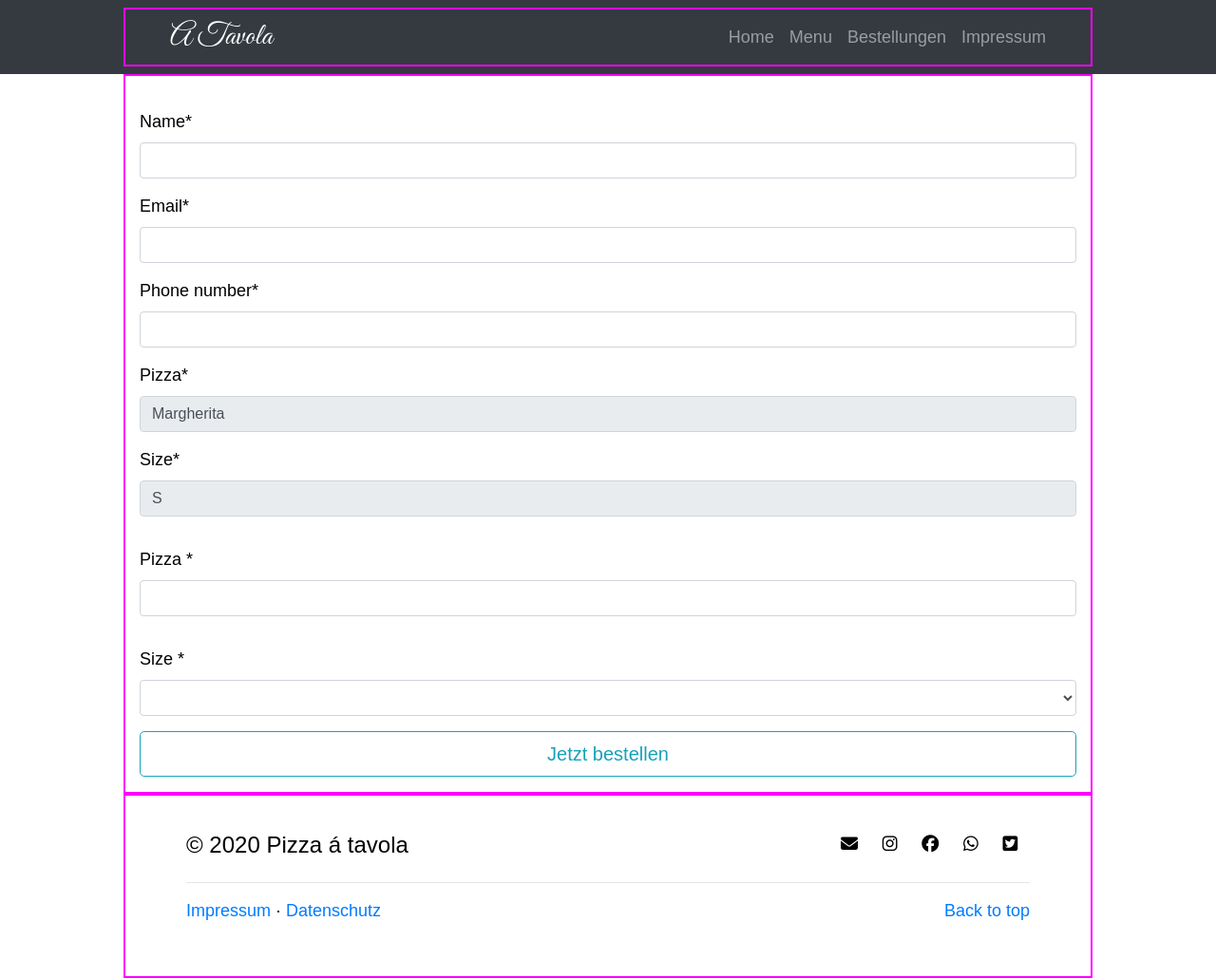
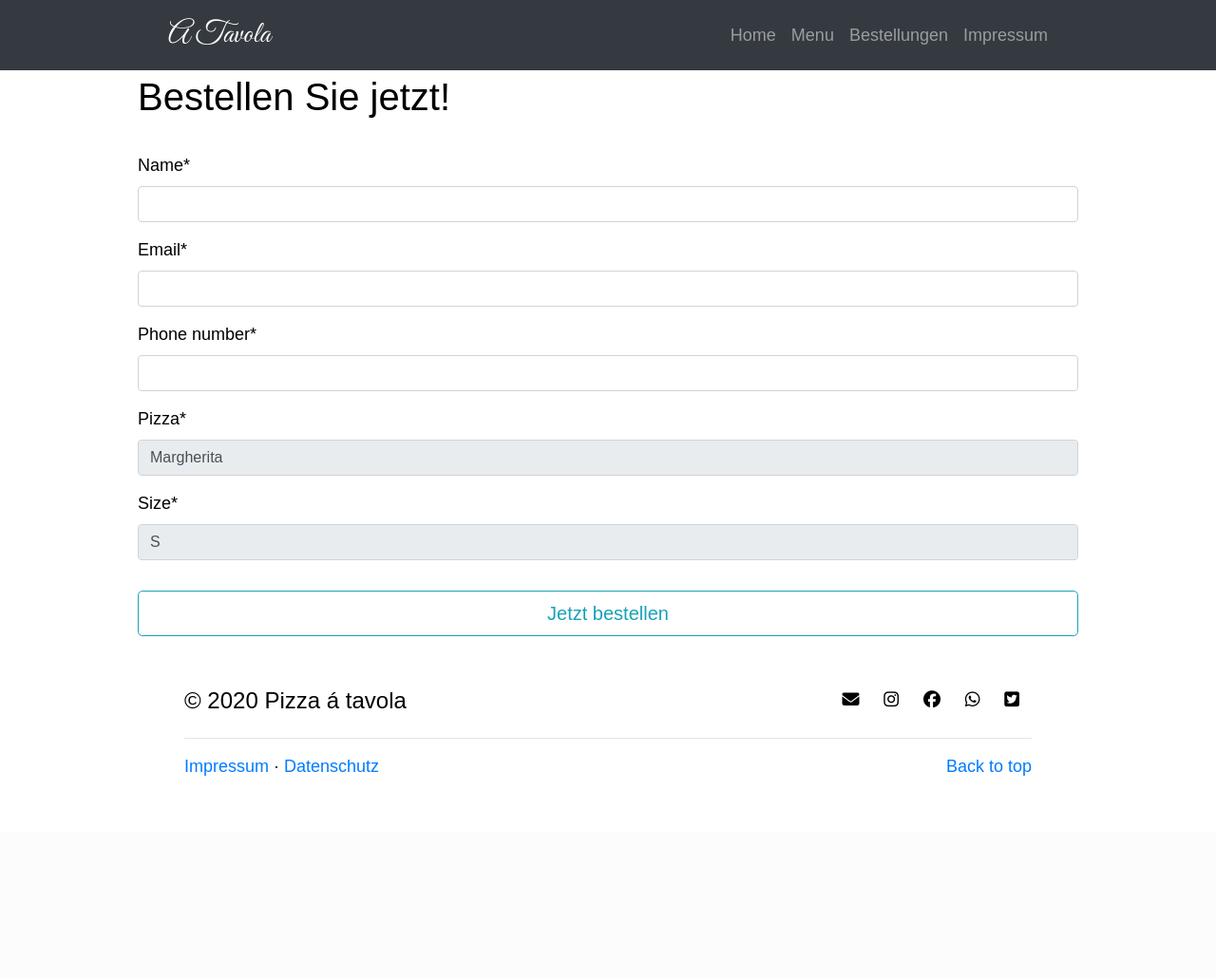
Before and after one commit to pmularczyk/django-pizza-a-tavola, a Django app: a page that uses store/templates/pizzapp/pizza_detail.html in a window 1280 px wide. Shown: the whole page at 95% size. After the commit the page ends 817 px from the top, so only its background shows below. Run offline with Django 3.2, Linux system fonts and the light colour scheme; tables that the repository leaves empty hold one stand-in row (values such as "Sample post"); lists and menus that the app fills with data are empty; some libraries are stand-ins or nearby versions.

Commit message:
feat(templates): finished detail view; general clean up

```diff
--- a/store/static/pizzapp/css/styles.css
+++ b/store/static/pizzapp/css/styles.css
@@ -9,22 +9,12 @@
     width: 90%;
     max-width: 1020px;
     margin: 0 auto;
-    border: 2px solid magenta;
+    /* border: 2px solid magenta; */
 }
-
-.contact-form {
-    margin-top: 78px;
-}
-.success-message {
-    margin-top: 78px;
-}
-.menu {
+.content-body {
     margin-top: 78px;
 }
 
-.order {
-    margin-top: 78px;
-}
 /* Navbar */
 #navigation nav {
     padding-right: 0;
@@ -68,6 +58,7 @@
     .nav-link {
         margin-left: 32px;
     }
+
     /* Footer */
     #footer .social {
         float: none;
@@ -78,3 +69,10 @@
         float: none;
     }
 }
+
+@media (max-width: 768px) {
+    .menu-card {
+        margin: auto;
+        width: 50%;
+    }
+}
--- a/store/templates/pizzapp/pizza_detail.html
+++ b/store/templates/pizzapp/pizza_detail.html
@@ -1,9 +1,8 @@
 {% extends "base.html" %}
 {% load crispy_forms_tags %}
 {% block content %}
-<div class="container menu">
-
-    <h1>{{ object.name }}</h1>
+<div class="container content-body">
+    <h1>Bestellen Sie jetzt!</h1>
     <img
         class="rounded-circle article-img"
         src="{{ object.image.url }}"
@@ -13,36 +12,9 @@
         <fieldset class="form-group">
             {{ form|crispy }}
         </fieldset>
-
-        <fieldset class="form-group">
-            <div id="div_id_pizza" class="form-group">
-                <label for="id_pizza" class=" requiredField">Pizza
-                    <span class="asteriskField">*</span>
-                </label>
-                <div class="">
-                    <input type="text" name="pizza" value="{{ object.name }}" maxlength="128" class="textinput textInput form-control" required="" id="id_pizza">
-                </div>
-            </div>
-        </fieldset>
-
-        <fieldset class="form-group">
-            <div>
-                <label for="id_size" class=" requiredField">Size
-                    <span class="asteriskField">*</span>
-                </label>
-                <select class="form-control" name="size">
-                    {% for item in object.variation_set.sizes %}
-                        <option value="{{ item.title|lower }}">{{ item.title|capfirst }}</option>
-                    {% endfor %}
-                </select>
-            </div>
-        </fieldset>
-
-
         <div class="form-group">
             <button class="btn btn-outline-info btn-lg btn-block" type="submit">Jetzt bestellen</button>
         </div>
     </form>
-
 </div>
 {% endblock %}
```
Also changed, not shown: store/templates/pizzapp/contact.html (deleted, +0 -16 lines), store/templates/pizzapp/home.html (+12 -2 lines), store/templates/pizzapp/impressum.html (added, +10 -0 lines), store/templates/pizzapp/pizza_list.html (+8 -13 lines), store/templates/pizzapp/success.html (+4 -3 lines).
